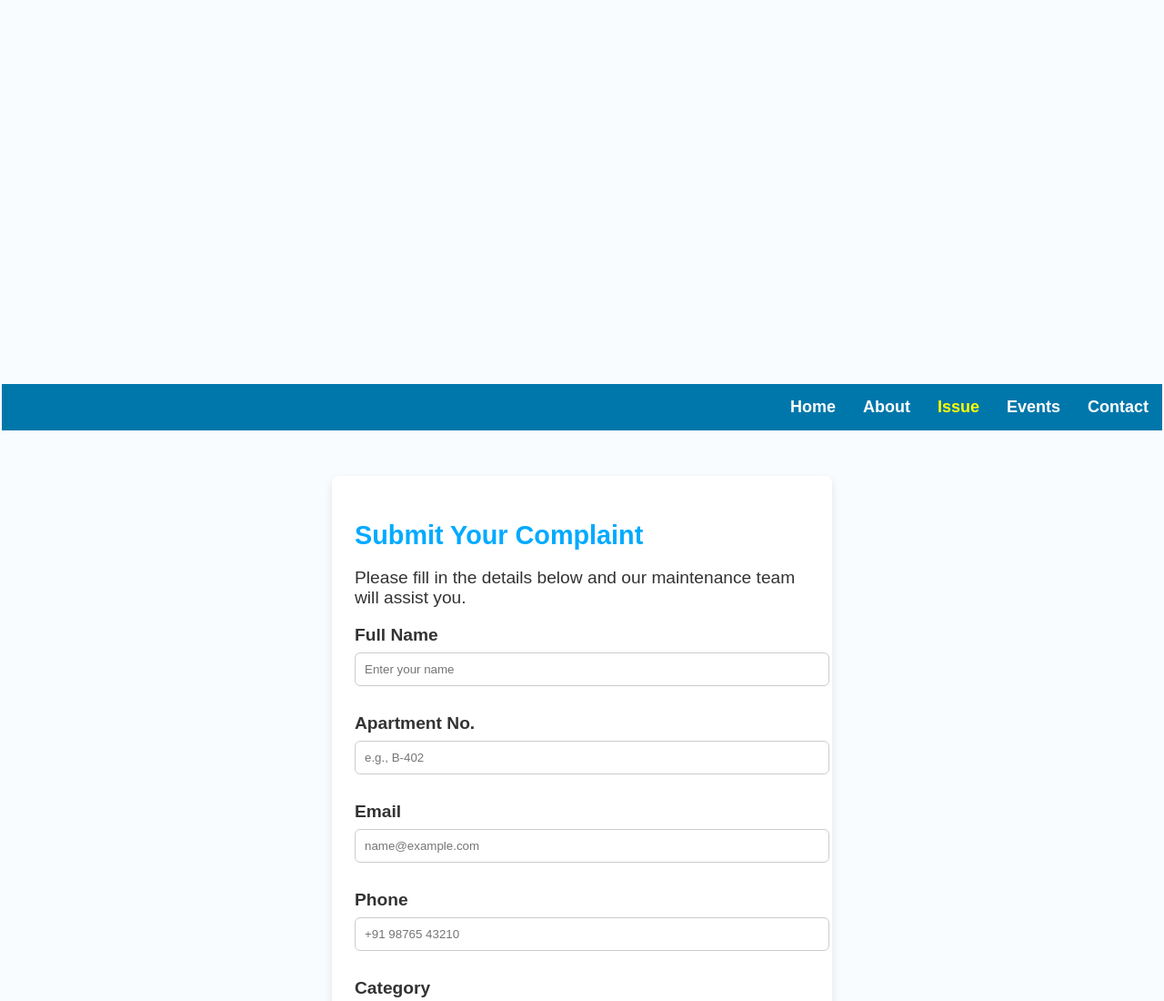
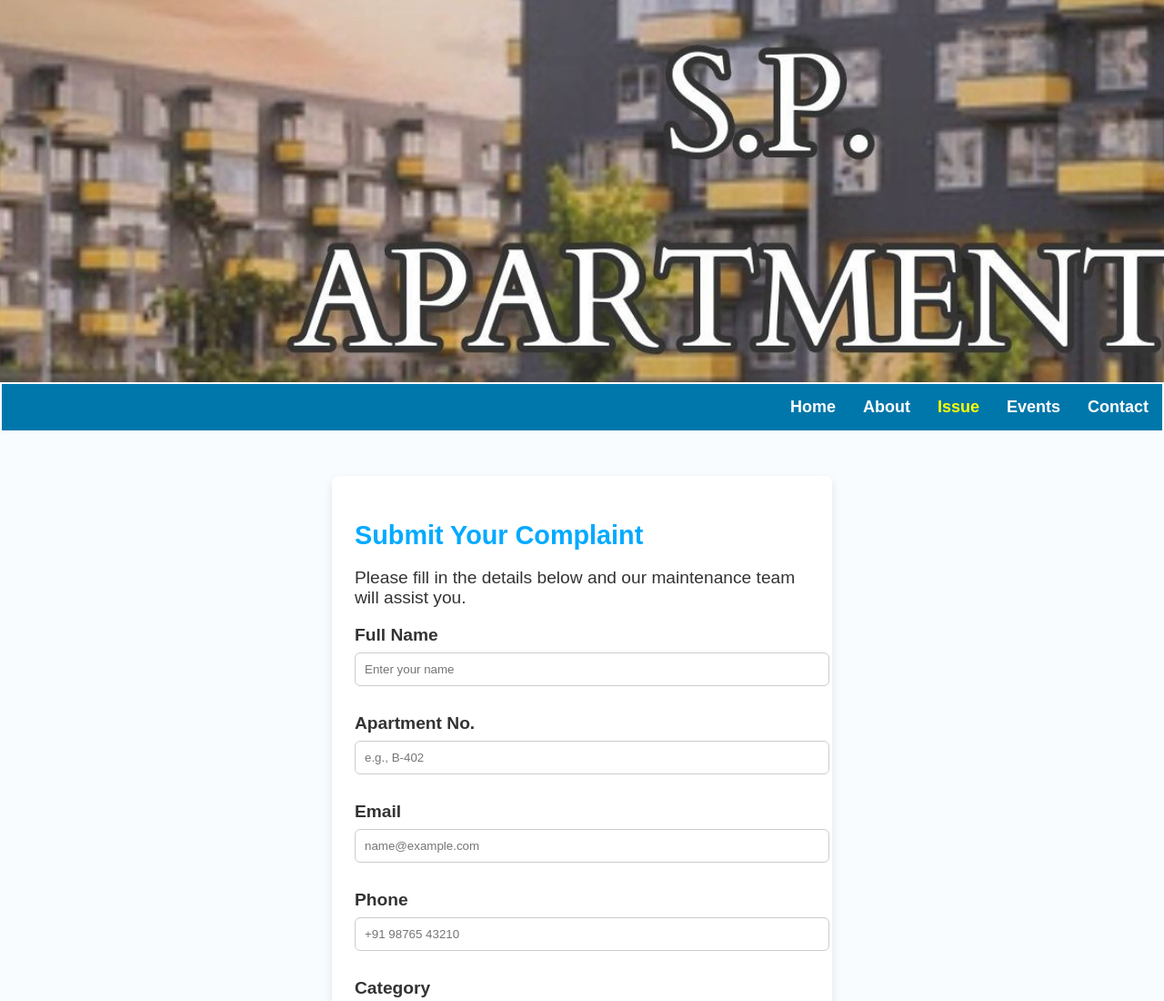
Before and after one commit to sriram290408-sr/DCA, a plain HTML site: page form.html in a window 1280 px wide. Shown: the top 1100 px of the page at 91% size. Drawn offline with Linux system fonts and the light colour scheme.

Commit message:
Update style-Form.css

```diff
--- a/style-Form.css
+++ b/style-Form.css
@@ -6,7 +6,7 @@ body {
 }
 
 .header {
-  background: url(../Assets/banner.jpg) no-repeat center center/cover;
+  background: url(banner.jpg) no-repeat center center/cover;
   height: 420px;
   display: flex;
   justify-content: end;
@@ -103,4 +103,5 @@ body {
   padding: 20px;
   margin-top: 250px;
   font-size: x-large;
+
 }
```
